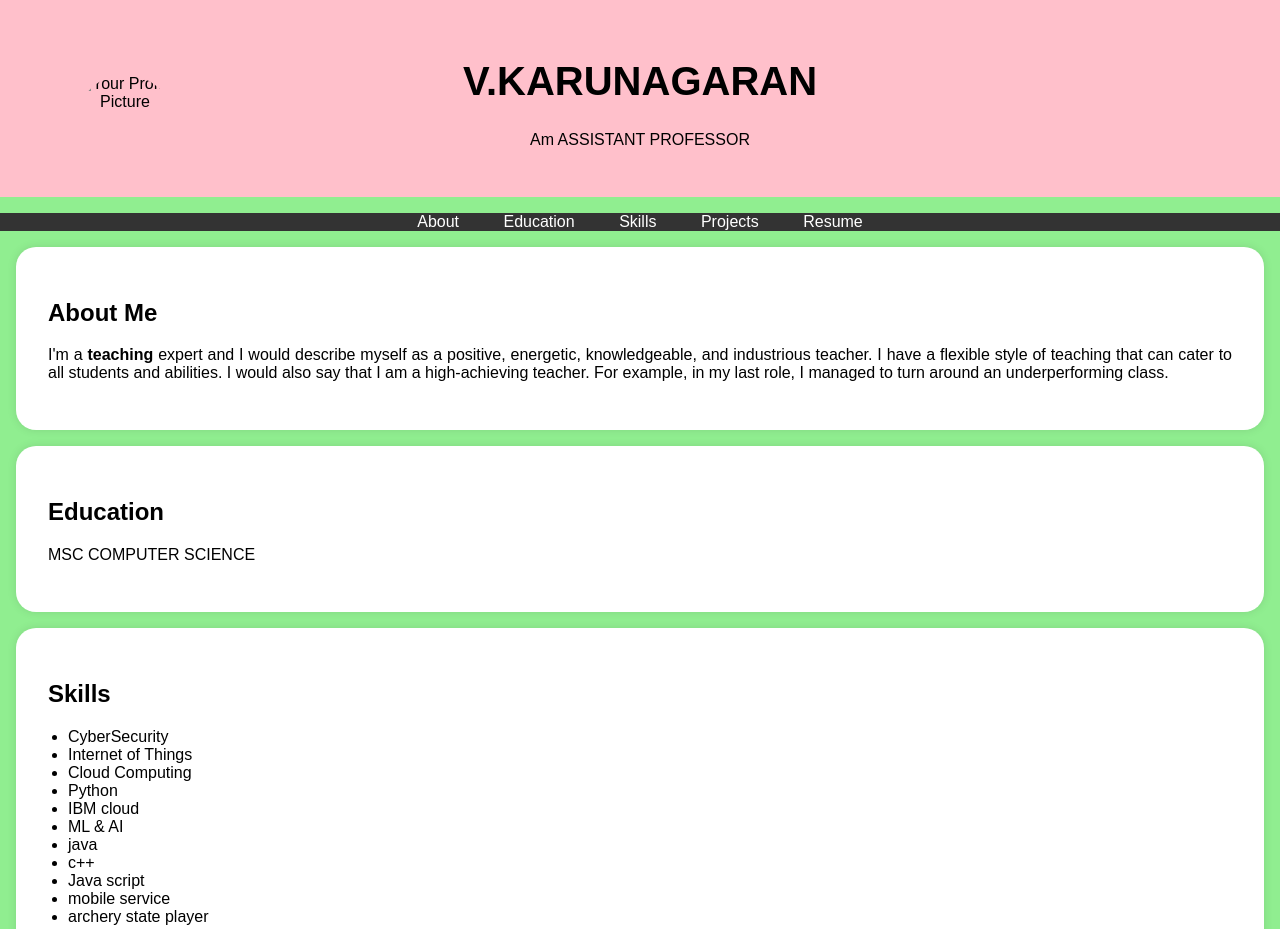
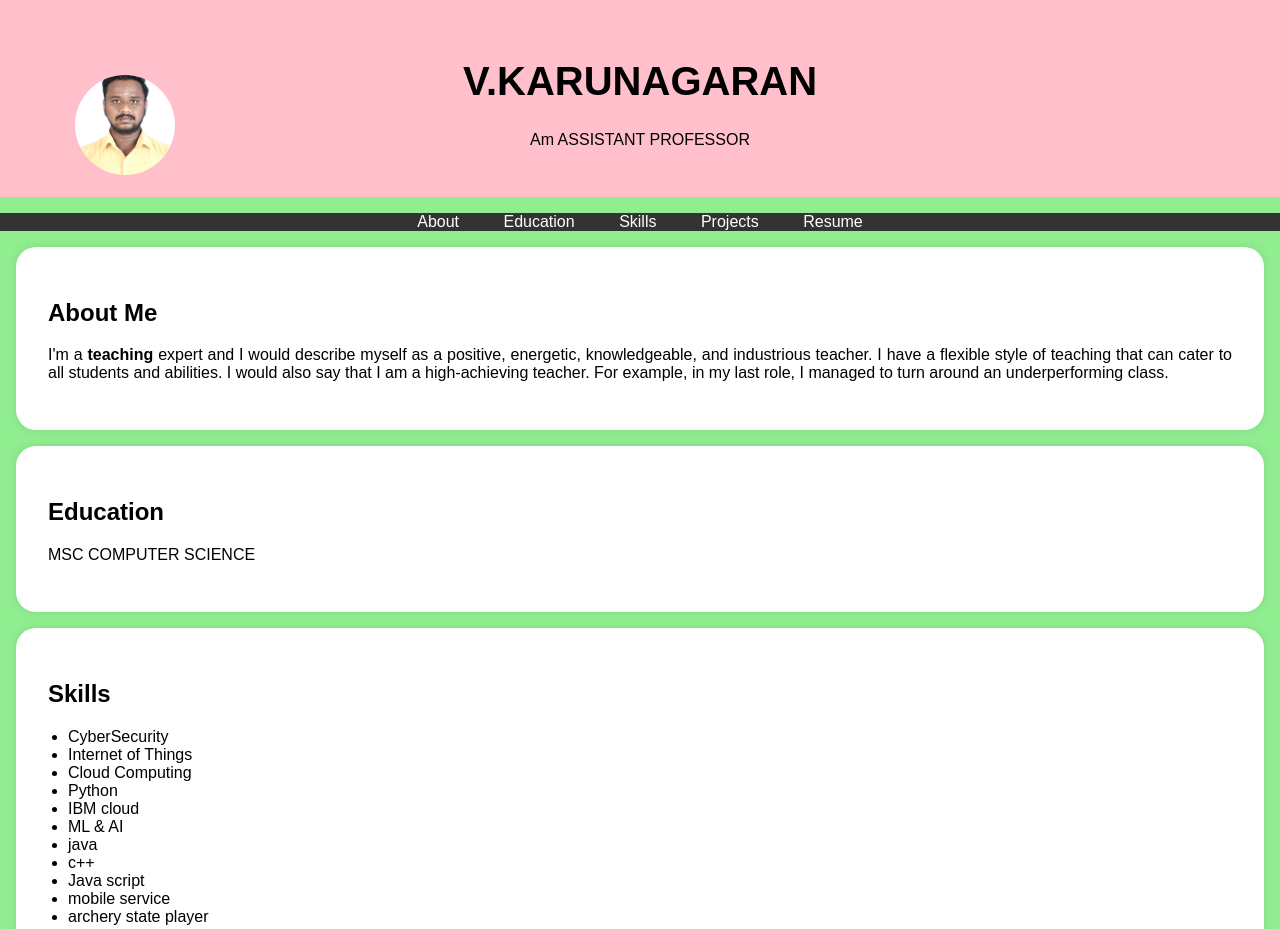
Before and after one commit to karuna2585/Karunagaran, a plain HTML site: page index.html in a window 1280 px wide. Shown: the top 929 px of the page. Drawn offline with Linux system fonts and the light colour scheme.

Commit message:
Update index.html

```diff
--- a/index.html
+++ b/index.html
@@ -96,7 +96,7 @@
     <header>
         <div class="header-content">
             <!-- Add your profile picture here -->
-            <img src="./pp01" alt="Your Profile Picture" class="profile-picture">
+            <img src="./pp01.jpg" alt="Your Profile Picture" class="profile-picture">
             <h1>V.KARUNAGARAN</h1>
             <p>Am ASSISTANT PROFESSOR</p>
         </div>
```
